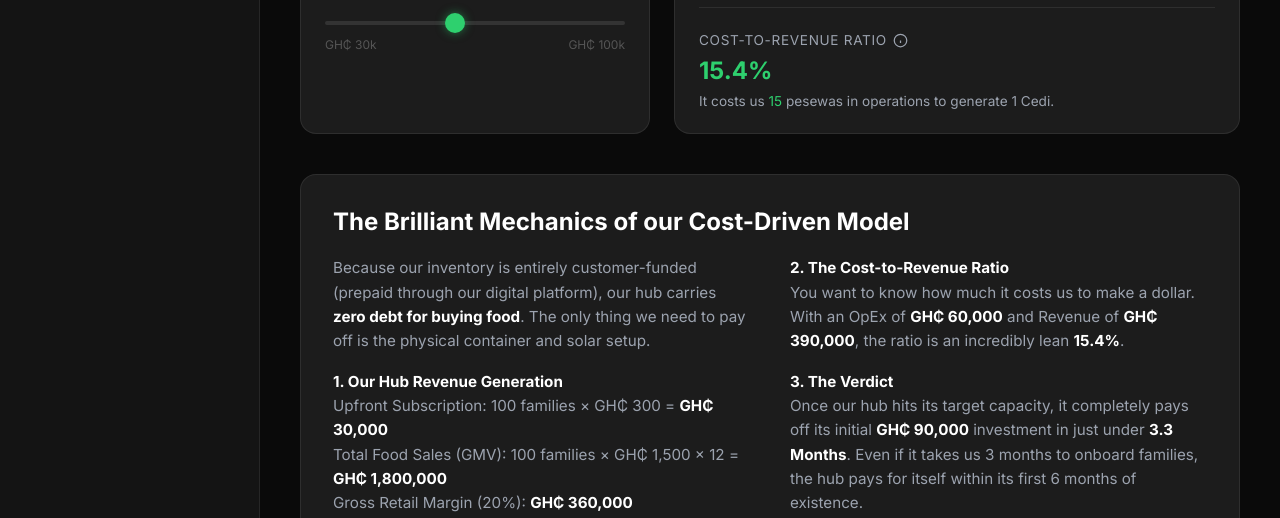
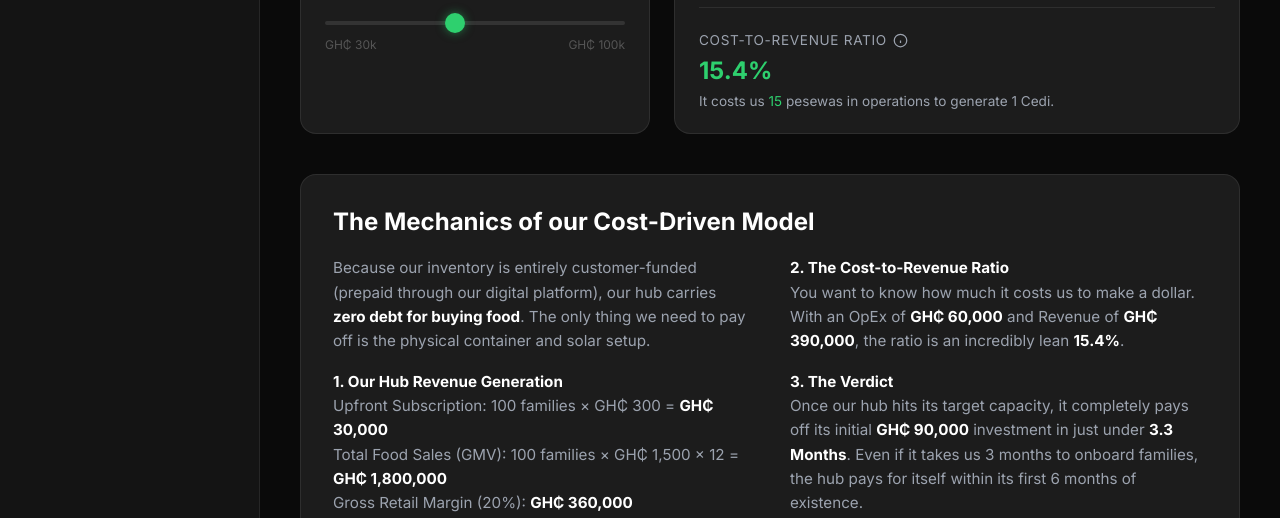
Before and after one commit to makamezah/supply-station, a plain HTML site: page investors.html in a window 1280 px wide and 1348 px high. Shown: the part 582-1100 px from the top of the page. Drawn offline with Linux system fonts and the light colour scheme.

Commit message:
Update investors.html

```diff
--- a/investors.html
+++ b/investors.html
@@ -490,7 +490,7 @@
 
         <!-- CONTEXT SECTION (Founder POV) -->
         <div class="math-breakdown">
-            <h3>The Brilliant Mechanics of our Cost-Driven Model</h3>
+            <h3>The Mechanics of our Cost-Driven Model</h3>
             <div class="breakdown-grid">
                 <div class="breakdown-text">
                     <p>Because our inventory is entirely customer-funded (prepaid through our digital platform), our hub carries <strong>zero debt for buying food</strong>. The only thing we need to pay off is the physical container and solar setup.</p>
```
